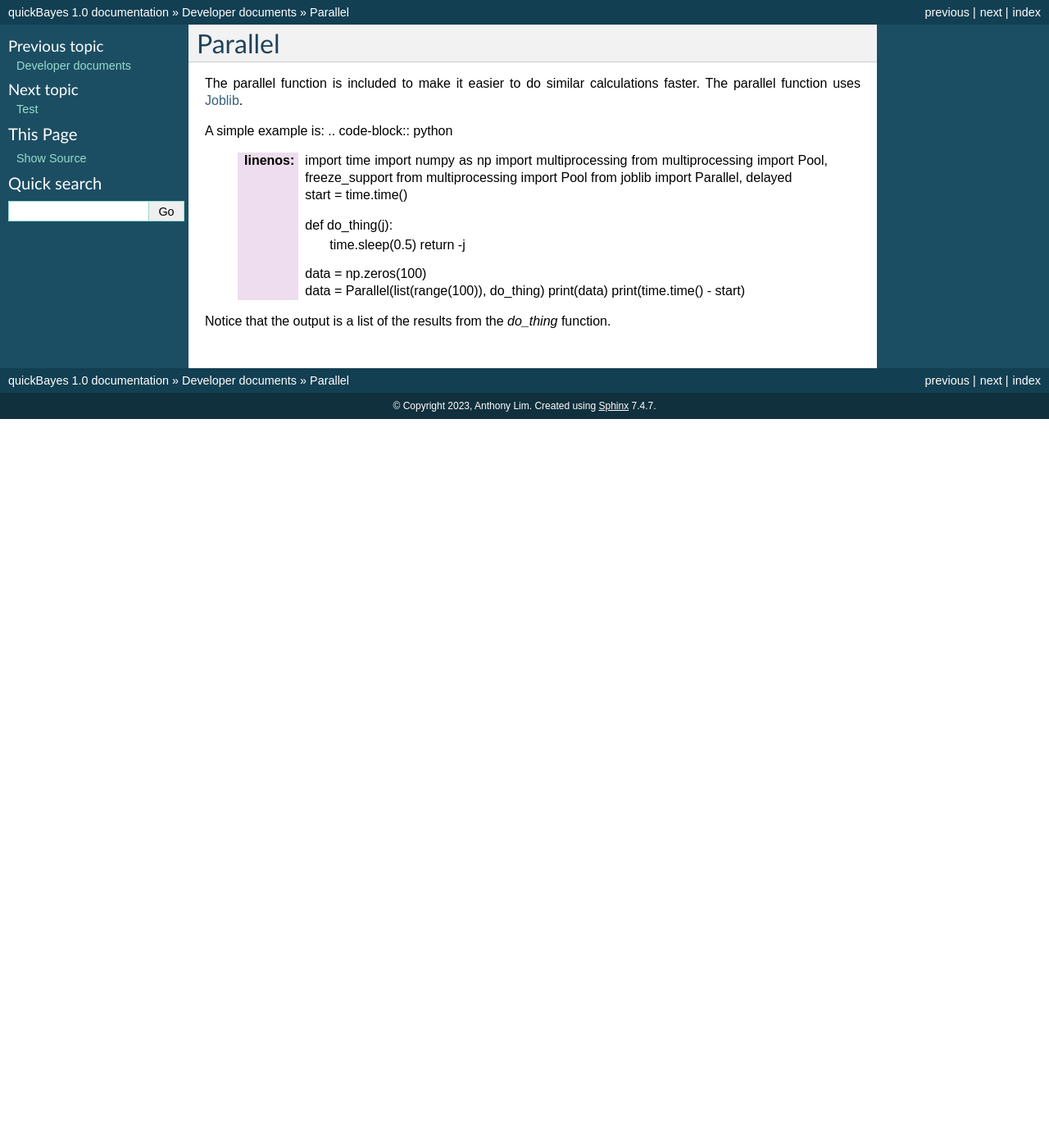
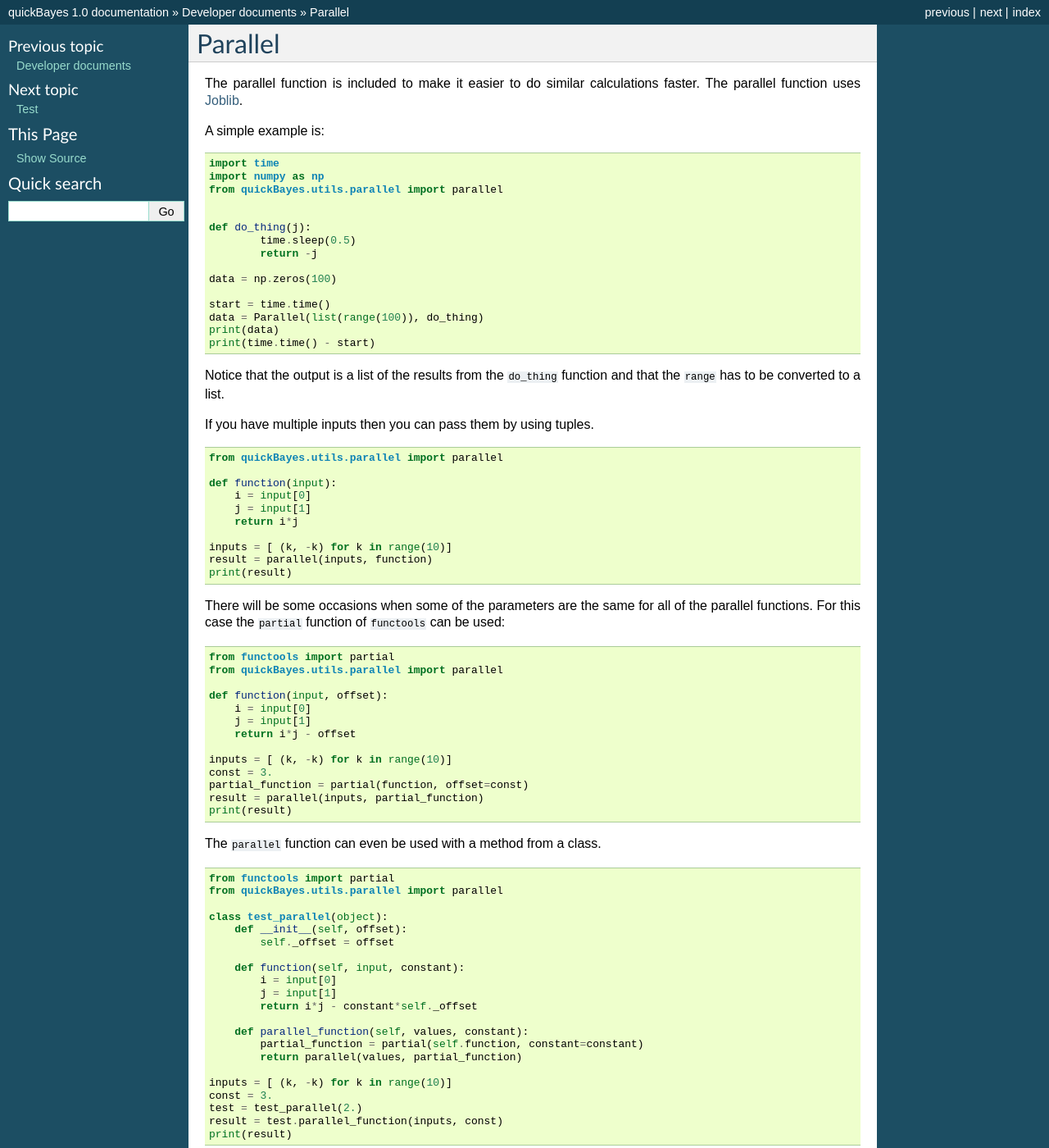
Before and after one commit to ISISNeutronMuon/quickBayes, a Sphinx documentation site: the page built from docs/source/dev/parallel.rst, in a window 1280 px wide and 1400 px high. Shown: the whole window at 82% size. Built offline with Sphinx 7.4.7, drawn with Linux system fonts in a browser that asks for light colours; some of the changed text lies outside the part shown.

Commit message:
refs #65 add docs

```diff
--- a/docs/source/dev/parallel.rst
+++ b/docs/source/dev/parallel.rst
@@ -5,26 +5,85 @@ The parallel function is included to make it easier to do similar calculations f
 The parallel function uses `Joblib <https://joblib.readthedocs.io/en/stable/index.html>`_.
 
 A simple example is:
+
 .. code-block:: python
-  :linenos:
-        import time
-        import numpy as np
-        import multiprocessing
-        from multiprocessing import Pool, freeze_support
-        from multiprocessing import Pool
-        from joblib import Parallel, delayed
+
+  import time
+  import numpy as np
+  from quickBayes.utils.parallel import parallel
 
 
-        start = time.time()
+  def do_thing(j):
+          time.sleep(0.5)
+          return -j
 
-        def do_thing(j):
-                time.sleep(0.5)
-                return -j
+  data = np.zeros(100)
 
-        data = np.zeros(100)
+  start = time.time()
+  data = Parallel(list(range(100)), do_thing)
+  print(data)
+  print(time.time() - start)
 
-        data = Parallel(list(range(100)), do_thing)
-        print(data)
-        print(time.time() - start)
+Notice that the output is a list of the results from the :code:`do_thing` function and that the :code:`range` has to be converted to a list.
 
-Notice that the output is a list of the results from the `do_thing` function.
+If you have multiple inputs then you can pass them by using tuples.
+
+.. code-block:: python
+
+   from quickBayes.utils.parallel import parallel
+
+   def function(input):
+       i = input[0]
+       j = input[1]
+       return i*j
+
+   inputs = [ (k, -k) for k in range(10)]
+   result = parallel(inputs, function)
+   print(result)
+
+There will be some occasions when some of the parameters are the same for all of the parallel functions.
+For this case the :code:`partial` function of :code:`functools` can be used:
+
+.. code-block:: python
+
+   from functools import partial
+   from quickBayes.utils.parallel import parallel
+
+   def function(input, offset):
+       i = input[0]
+       j = input[1]
+       return i*j - offset
+
+   inputs = [ (k, -k) for k in range(10)]
+   const = 3.
+   partial_function = partial(function, offset=const)
+   result = parallel(inputs, partial_function)
+   print(result)
+
+The :code:`parallel` function can even be used with a method from a class.
+
+.. code-block:: python
+
+   from functools import partial
+   from quickBayes.utils.parallel import parallel
+
+   class test_parallel(object):
+       def __init__(self, offset):
+           self._offset = offset
+
+       def function(self, input, constant):
+           i = input[0]
+           j = input[1]
+           return i*j - constant*self._offset
+
+       def parallel_function(self, values, constant):
+           partial_function = partial(self.function, constant=constant)
+           return parallel(values, partial_function)
+
+   inputs = [ (k, -k) for k in range(10)]
+   const = 3.
+   test = test_parallel(2.)
+   result = test.parallel_function(inputs, const)
+   print(result)
+
+It is important to note that the method call is to a wrapper of themethod function we want to run in parallel.
--- a/setup.py
+++ b/setup.py
@@ -2,7 +2,7 @@ from setuptools import find_packages, setup
 from tools.setup_helper import get_extensions
 
 
-VERSION = "1.0.0b11"
+VERSION = "1.0.0b12"
 PACKAGE_NAME = 'quickBayes'
 
 
```
Also changed, not shown: docs/source/loglikelihood.rst (line endings or trailing spaces), 1 other file.
